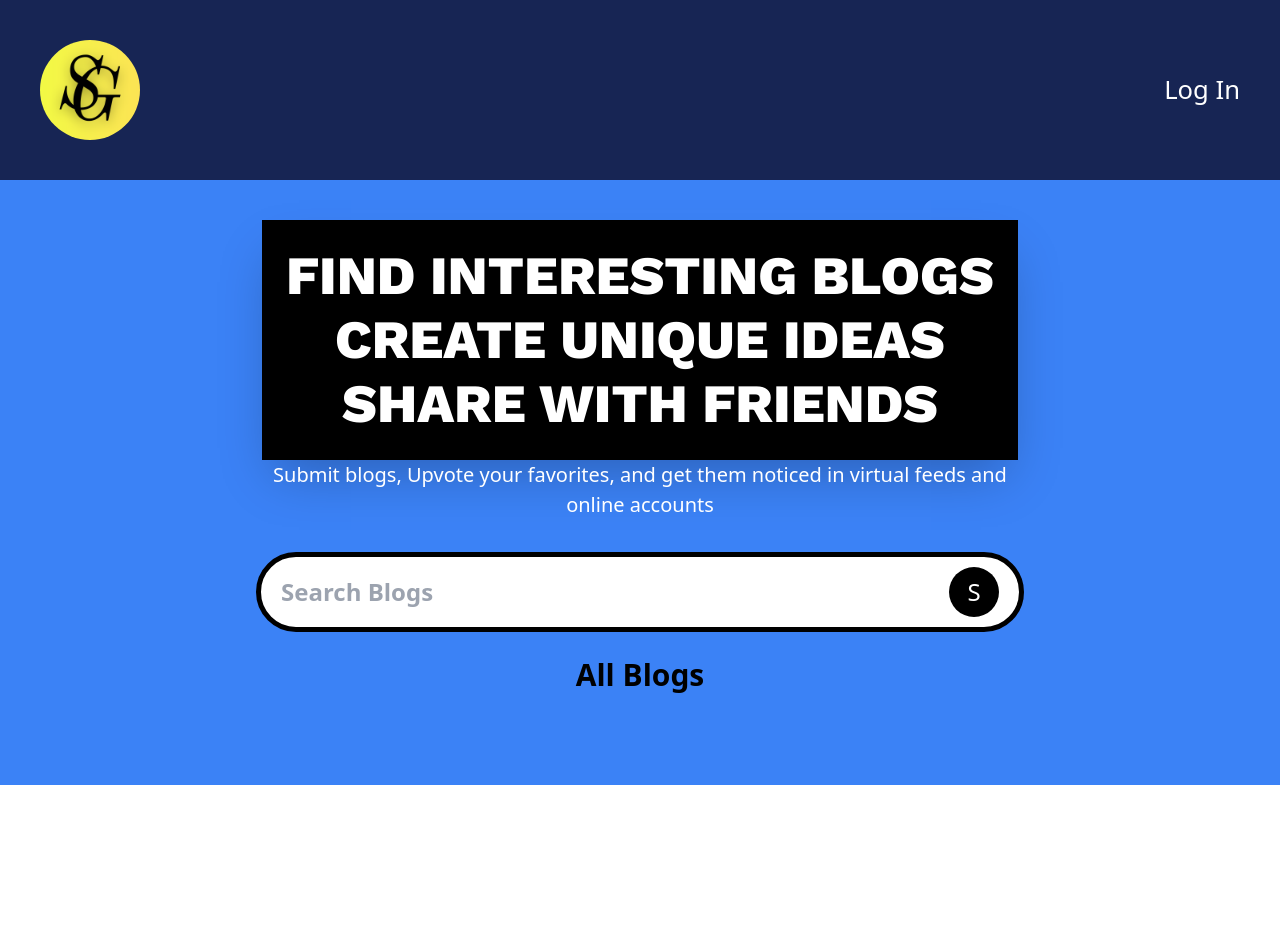
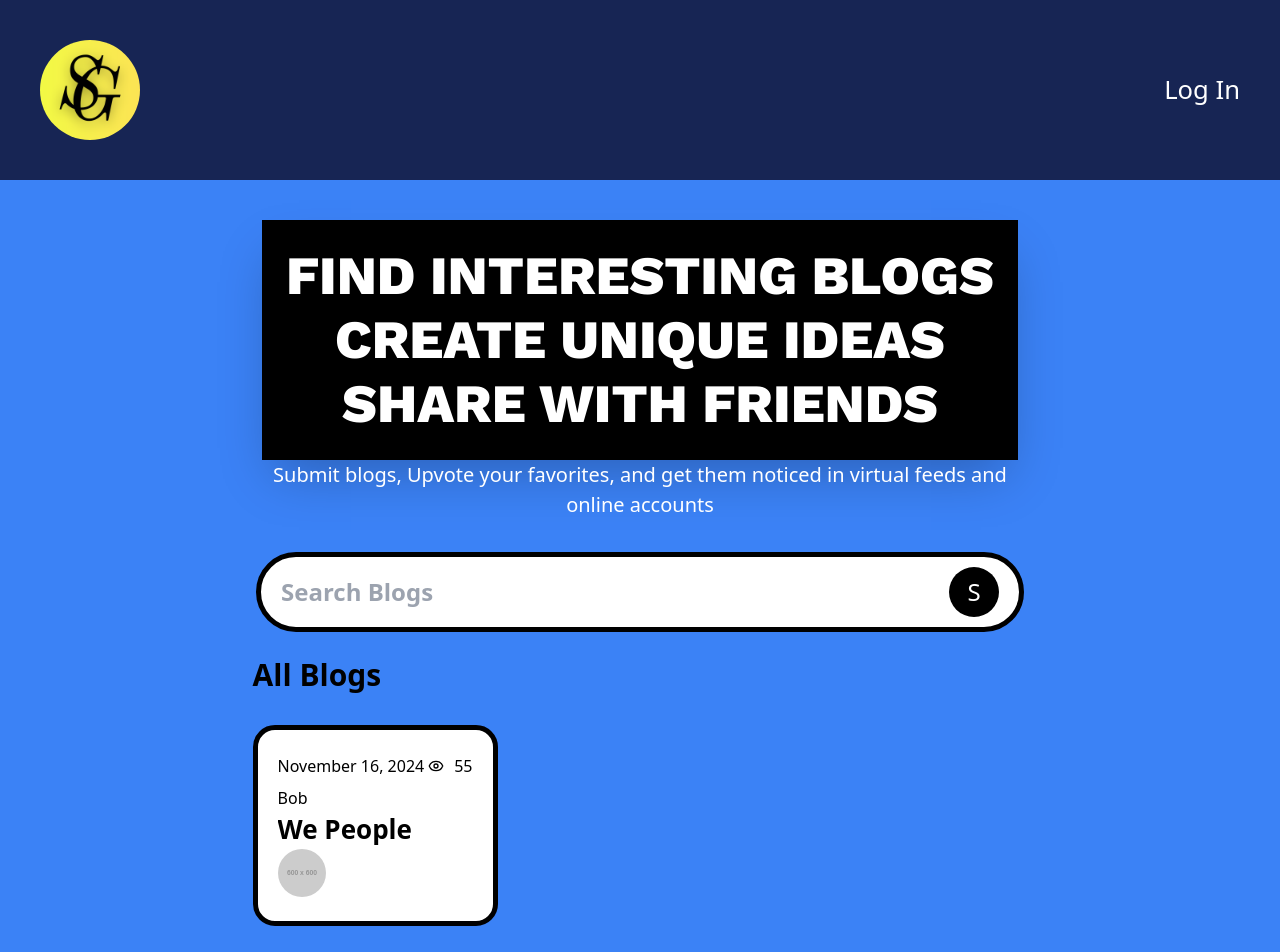
Before and after one commit to SantinoGiordano/Santino_NextApplication, a Next.js app: page / in a window 1280 px wide. Shown: the top 952 px of the page. Before the commit the page ends 800 px from the top, so only its background shows below. Built offline with nearby package versions, Linux system fonts and the light colour scheme; no server answers.

Commit message:
added lucide-react for icons

```diff
--- a/app/(root)/page.tsx
+++ b/app/(root)/page.tsx
@@ -1,5 +1,7 @@
 import SearchForm from "@/app/componets/SearchForm";
 import { SearchParams } from "next/dist/server/request/search-params";
+import BlogCard from "../componets/BlogCard";
+
 
 export default async function Home({searchParams}: {
   searchParams: Promise<{ query?: string }>;
@@ -7,6 +9,18 @@ export default async function Home({searchParams}: {
   const query = (await searchParams).query;
 
   //rmove this data latr, this is temp
+const blogs  = [{
+  _createdAt: new Date(),
+  views: 55 ,
+  author:{ _id: 1, name: "Bob"},
+  _id:1,
+  description: 'this is my first blog',
+  image: 'https://placehold.co/300x200',
+  catagory: "People",
+  title: "We People"
+
+}]
+
 
   return (
     <section className="blue_container">
@@ -27,7 +41,13 @@ export default async function Home({searchParams}: {
         {query ? `Search results for "${query}"` : 'All Blogs'}
       </p>
       <ul className="mt-7 card_grid">
-
+        {blogs?.length>  0 ? (
+          blogs.map((blogs: BlogCardType )=>(
+            <BlogCard key={blogs?._id} blogs={blogs} />
+          ))
+          ):(
+            <p className="no-result">No Blogs found</p>
+        )}
       </ul>
       </section>
     </section>
--- /dev/null
+++ b/app/componets/BlogCard.tsx
@@ -0,0 +1,38 @@
+import { formatDate } from "@/lib/utils";
+import React from "react";
+import { EyeIcon } from "lucide-react";
+import Link from "next/link"; // Ensure SSR-compatible Link
+
+const BlogCard = ({ blogs }: { blogs: BlogTypeCard }) => {
+  return (
+    <li className="startup-card group">
+      {/* Container for Date and Views */}
+      <div className="flex-between">
+        <p className="startup_card_date">{formatDate(blogs._createdAt)}</p>
+        <div className="flex gap-1.5 items-center">
+          <EyeIcon className="size-6 text-primary p-1" />
+          <span className="text-16-medium">{blogs.views ?? 0}</span>
+        </div>
+      </div>
+      {/* Author Name Below */}
+      <div className="mt-2">
+        {blogs.author ? (
+          <Link href={`user/${blogs.author._id}`}>
+            <p className="text-16-medium line-clamp-1">{blogs.author.name}</p>
+          </Link>
+        ) : (
+          <p className="text-16-medium line-clamp-1">Anonymous</p>
+        )}
+        <Link href={`/blogs/${blogs._id}`}>
+        <h3 className="text-26-semibold line-clamp-1">{blogs.title}</h3>
+        </Link>
+        <Link href={`user/${blogs.author._id}`}>
+          <img src="https://placehold.co/600x600" alt="placeholder" width={48} height={48} className="rounded-full"/>
+          {/* if theres issues with placwholdergo 2:08:5 */}
+        </Link>
+      </div>
+    </li>
+  );
+};
+
+export default BlogCard;
--- a/app/globals.css
+++ b/app/globals.css
@@ -77,7 +77,7 @@
     }
 
     .no-result {
-        @apply text-black-100 text-sm font-normal;
+        @apply text-black text-sm font-normal;
     }
 
     /* profile */
@@ -134,7 +134,7 @@
 
     /* startupcard */
     .startup-card {
-        @apply bg-white border-[5px] border-black py-6 px-5 rounded-[22px] shadow-200 hover:border-primary transition-all duration-500 hover:shadow-300 hover:bg-primary-100;
+        @apply bg-white border-[5px] border-black py-6 px-5 rounded-[22px]  w-fit transition-all duration-500 ;
     }
 
     .startup-card_date {
--- /dev/null
+++ b/lib/utils.ts
@@ -0,0 +1,14 @@
+
+
+
+export function cn(...inputs: ClassValue[]){
+    return twMerge(clsx(inputs))
+}
+
+export function formatDate(date: string) {
+    return new Date(date).toLocaleDateString("en-US", {
+      month: "long",
+      day: "numeric",
+      year: "numeric",
+    });
+  }
--- a/package.json
+++ b/package.json
@@ -9,6 +9,7 @@
     "lint": "next lint"
   },
   "dependencies": {
+    "lucide-react": "^0.460.0",
     "next": "15.0.3",
     "next-auth": "^5.0.0-beta.25",
     "react": "19.0.0-rc-66855b96-20241106",
```
Also changed, not shown: public/viewd.jpg (added), 1 other file (tests, documents, lock files or other folders).
